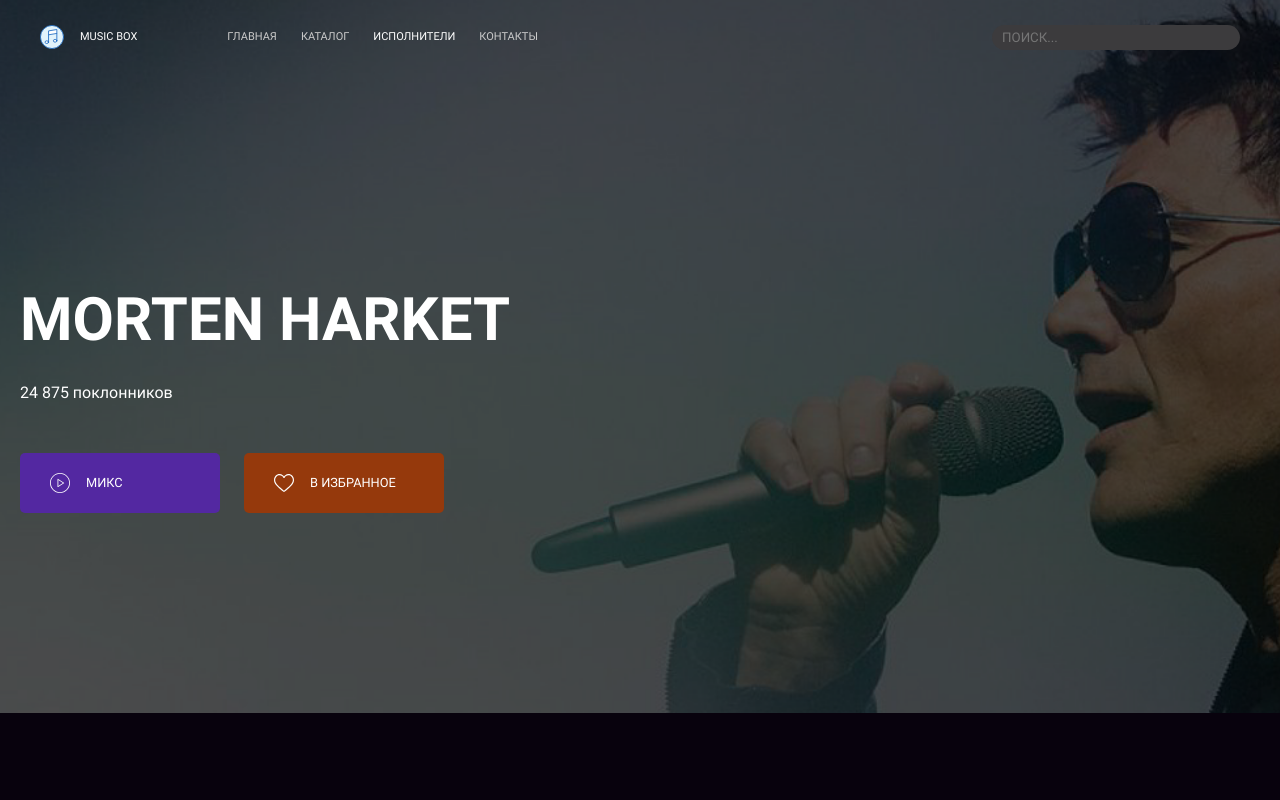
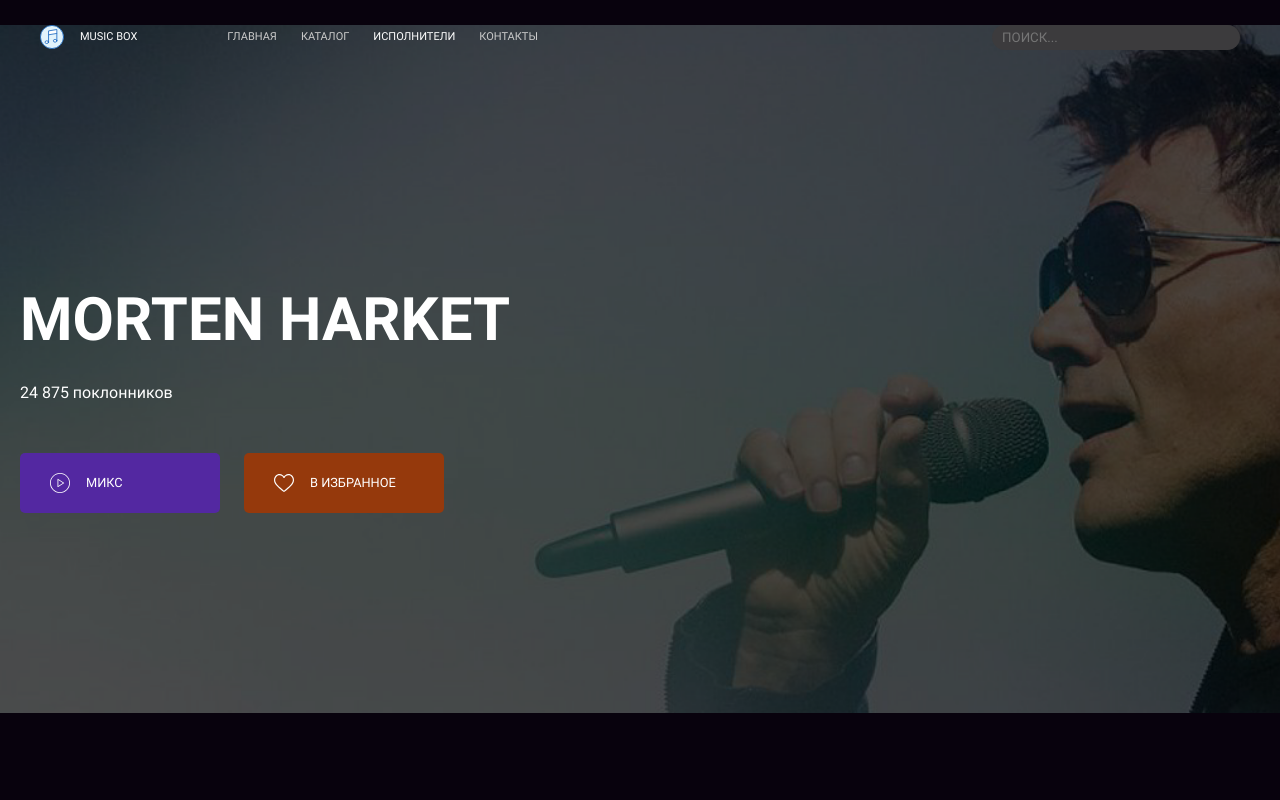
Before and after one commit to botirk/layout-designer-project-lvl2, a website: page src/artist.html in a window 1280 px wide. Shown: the top 800 px of the page. Drawn offline with Linux system fonts and the light colour scheme.

Commit message:
header changes

```diff
--- a/src/css/artist.css
+++ b/src/css/artist.css
@@ -408,7 +408,8 @@ header input::placeholder {
   background-image: url("../images/Morten Harket.png");
   background-position: center;
   background-size: cover;
-  padding-top: 225px;
+  margin-top: 25px;
+  padding-top: 200px;
   padding-bottom: 200px;
 }
 #page-description.container {
--- a/src/scss/artist/page-description.scss
+++ b/src/scss/artist/page-description.scss
@@ -8,7 +8,8 @@
   background-position: center;
   background-size: cover;
 
-  padding-top: 225px;
+  margin-top: 25px;
+  padding-top: 200px;
   //@include media.mobile { padding-top: 250px; }
   padding-bottom: 200px;
 
```
